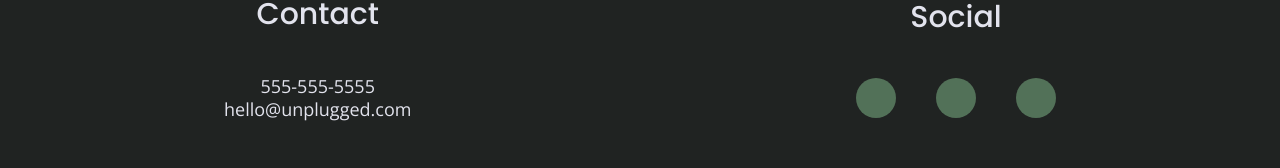
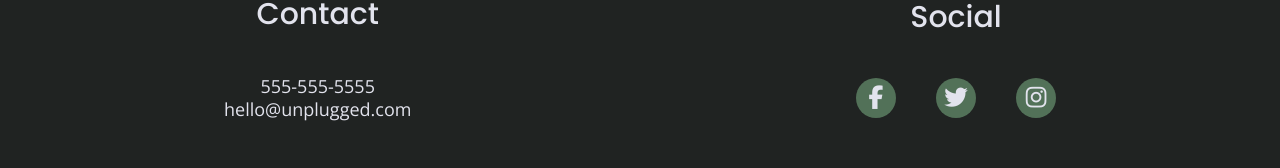
Before and after one commit to robertoninob/Module-9-responsive-website-project---unplugged, a website: page faq/index.html in a window 1280 px wide. Shown: the part 737-905 px from the top of the page. Drawn offline with nearby package versions, Linux system fonts and the light colour scheme.

Commit message:
Add files via upload

```diff
--- a/faq/index.html
+++ b/faq/index.html
@@ -15,7 +15,7 @@
   <link rel="manifest" href="site.webmanifest">
   <link rel="apple-touch-icon" href="icon.png">
   <!-- Place favicon.ico in the root directory -->
-
+  <script src="https://kit.fontawesome.com/1ddc580df5.js" crossorigin="anonymous"></script>
   <!-- Google Fonts -->
   <link
     href="https://fonts.googleapis.com/css2?family=Open+Sans:ital,wght@0,300..800;1,300..800&family=Poppins:ital,wght@0,100;0,200;0,300;0,400;0,500;0,600;0,700;0,800;0,900;1,100;1,200;1,300;1,400;1,500;1,600;1,700;1,800;1,900&display=swap"
@@ -82,11 +82,17 @@
         </div>
         <div class="social">
           <h4>Social</h4>
-          <div class="social-icons">
-            <p><a href="#"></a></p>
-            <p><a href="#"></a></p>
-            <p><a href="#"></a></p>
-          </div>
+            <div class="social-icons">
+              <p>
+                <a href="https://www.facebook.com/Skillcrush/" target="_blank"><i class="fab fa-facebook-f"></i></a>
+              </p>
+              <p>
+                <a href="https://twitter.com/Skillcrush" target="_blank"><i class="fab fa-twitter"></i></a>
+              </p>
+              <p>
+                <a href="https://www.instagram.com/skillcrush/" target="_blank"><i class="fab fa-instagram"></i></a>
+              </p>
+            </div>
         </div>
       </div>
     </div>
```
